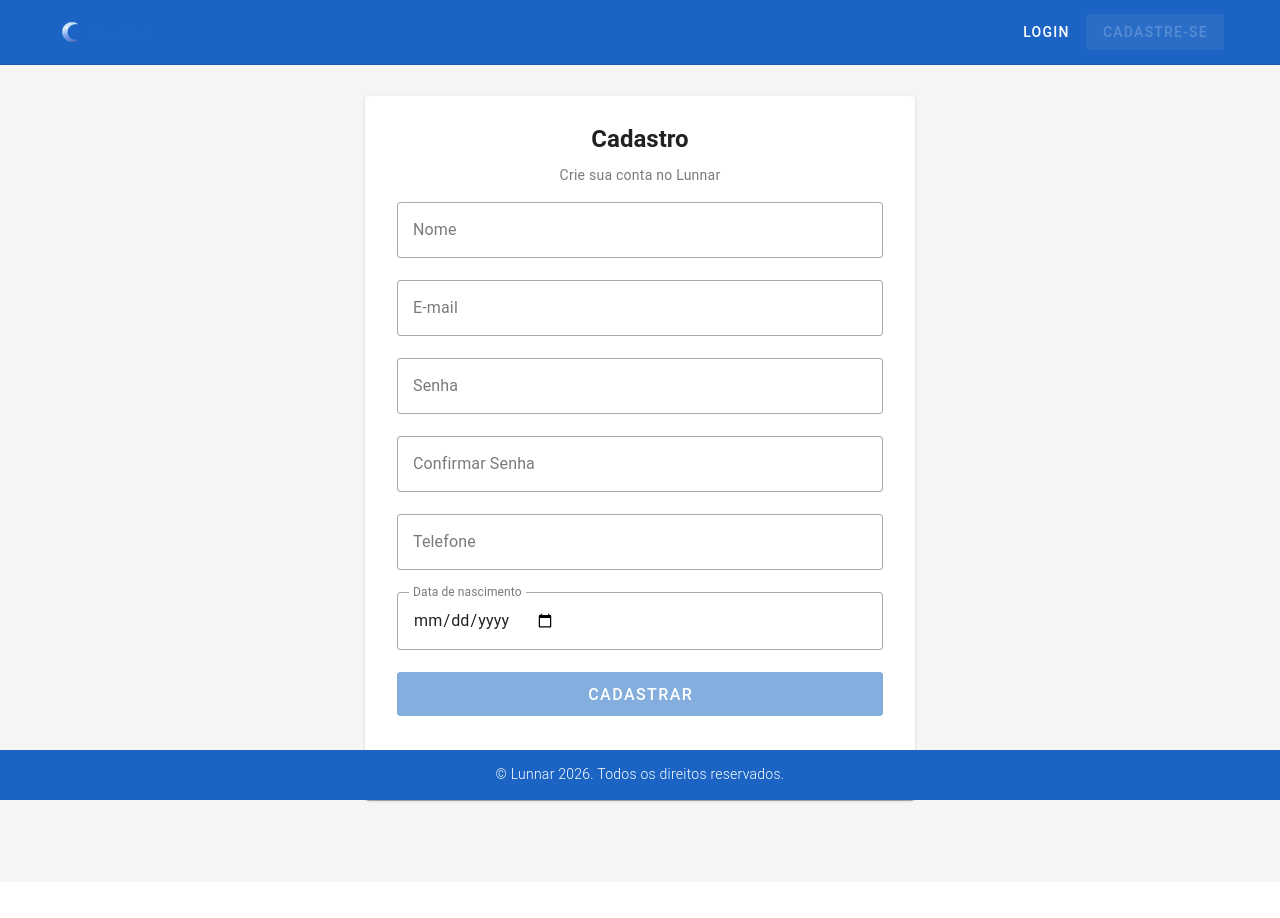
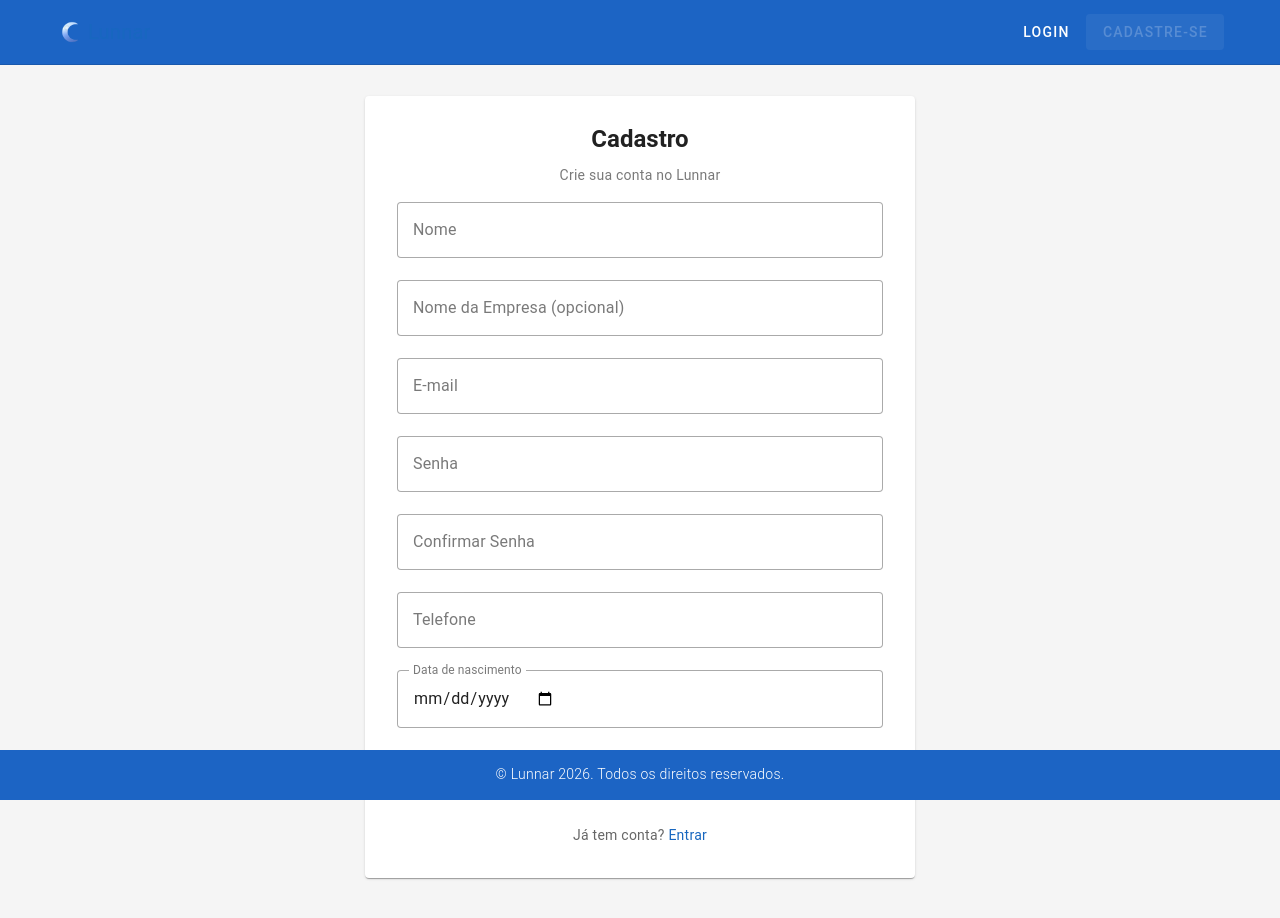
Before and after one commit to steffaneleal/Lunnar-frontend, a Nuxt app: page /register in a window 1280 px wide. Shown: the top 918 px of the page. Before the commit the page ends 882 px from the top, so only its background shows below. Built offline with nearby package versions, Linux system fonts and the light colour scheme.

Commit message:
:sparkles: feat: Adição do campo opcional de nome da empresa ao registro de usuários

```diff
--- a/pages/register.vue
+++ b/pages/register.vue
@@ -15,6 +15,14 @@
             placeholder="Seu nome completo"
             variant="outlined"
             :rules="[rules.required]"
+          ></v-text-field>
+
+          <!-- Nome da Empresa -->
+          <v-text-field
+            v-model="form.companyName"
+            label="Nome da Empresa (opcional)"
+            placeholder="Sua empresa"
+            variant="outlined"
           ></v-text-field>
 
           <!-- Email -->
@@ -101,6 +109,7 @@ const api = useApi()
 const isFormValid = ref(false)
 const form = reactive({
   name: '',
+  companyName: '',
   email: '',
   password: '',
   password_confirmation: '',
@@ -151,6 +160,7 @@ async function submit() {
   try {
     const { data } = await api.register({
       name: form.name,
+      companyName: form.companyName,
       email: form.email,
       password: form.password,
       phone_number: form.phone_number.replace(/\D/g, ''), // Envia apenas os números
```
